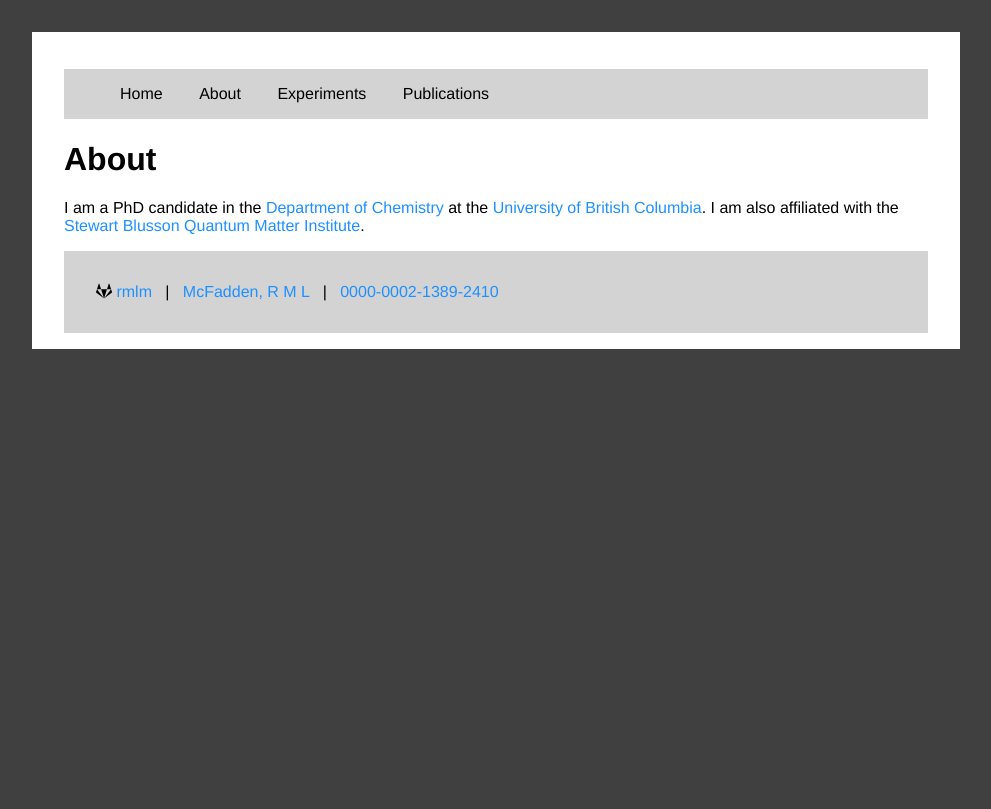
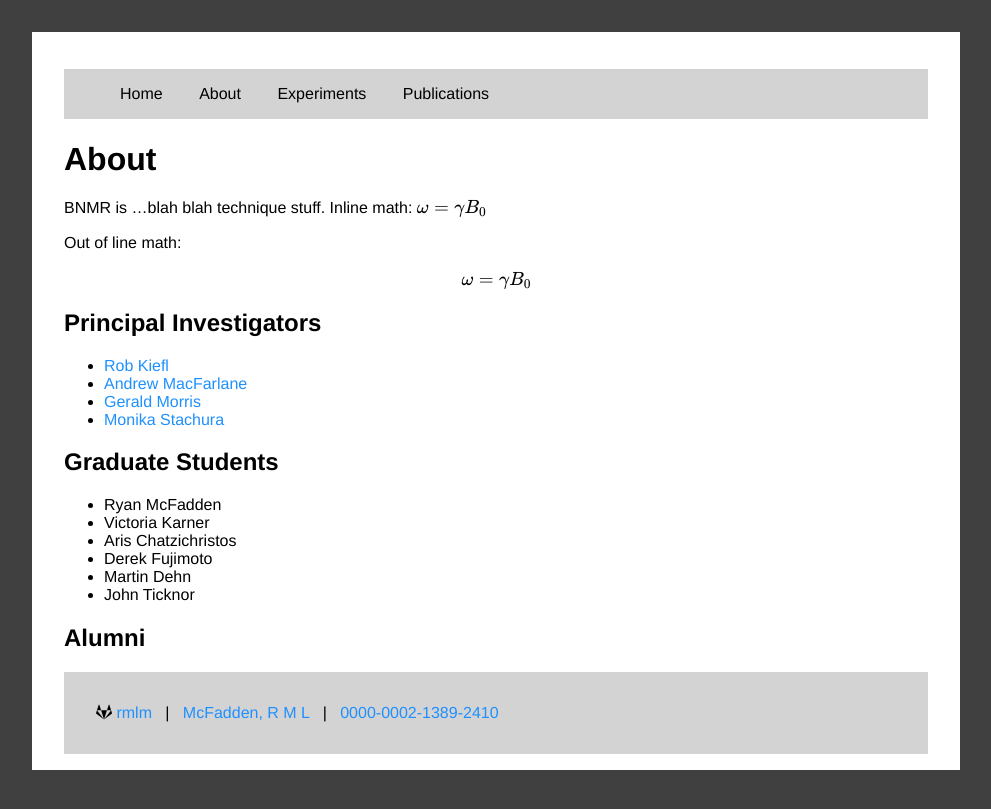
Before and after one commit to dfujim/bnmr-webpage, a Jekyll site: the page built from about.md, in a window 1280 px wide. Shown: the top 809 px of the page, without its empty margins (144-1135 px from the left). Built offline with Jekyll 4.4.1, drawn with Linux system fonts in a browser that asks for light colours; formulas are drawn with MathJax 3; a style sheet for code colours, icons or effects is not loaded.

Commit message:
about: basic edits

```diff
--- a/about.md
+++ b/about.md
@@ -4,6 +4,29 @@ layout: page
 permalink: /about/
 ---
 
-I am a PhD candidate in the [Department of Chemistry](https://www.chem.ubc.ca/)
-at the [University of British Columbia](https://www.ubc.ca/). I am also affiliated
-with the [Stewart Blusson Quantum Matter Institute](https://qmi.ubc.ca/).
+BNMR is ...blah blah technique stuff. Inline math: $\omega = \gamma B_0$
+
+Out of line math:
+
+$$
+\omega = \gamma B_0
+$$
+
+
+## Principal Investigators
+
+* [Rob Kiefl](https://qmi.ubc.ca/about/directory/rob-kiefl)
+* [Andrew MacFarlane](https://qmi.ubc.ca/about/directory/andrew-macfarlane)
+* [Gerald Morris](https://www.researchgate.net/profile/Gerald_Morris)
+* [Monika Stachura](https://www.researchgate.net/profile/Monika_Stachura2)
+
+## Graduate Students
+
+* Ryan McFadden
+* Victoria Karner
+* Aris Chatzichristos
+* Derek Fujimoto
+* Martin Dehn
+* John Ticknor
+
+## Alumni
```
